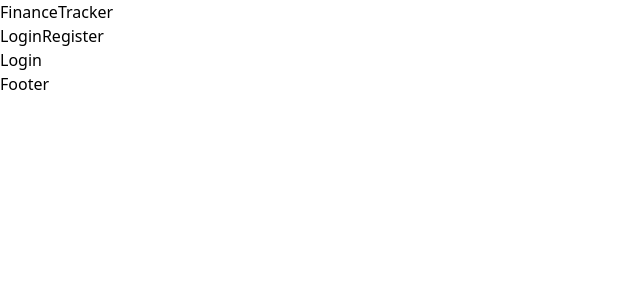
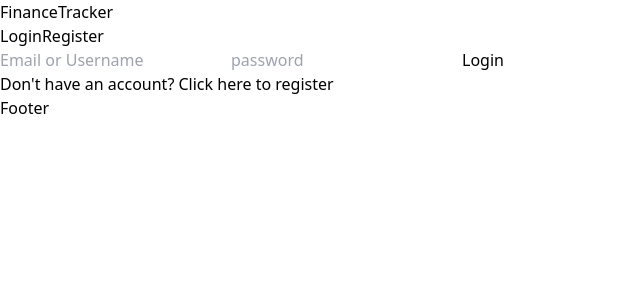
Before and after one commit to lzklein/finance-freak, a React (Vite) app in the folder client/: page /login in a window 1280 px wide. Shown: the top 300 px of the page, without its empty margins (0-640 px from the left). Built offline with nearby package versions, Linux system fonts and the light colour scheme.

Commit message:
basic login stuff

```diff
--- a/client/src/components/Login.jsx
+++ b/client/src/components/Login.jsx
@@ -1,8 +1,30 @@
-import React from 'react'
+import React, {useState} from 'react'
+import { useNavigate } from 'react-router-dom'
 
 const Login = () => {
+  const [username, setUsername] = useState("");
+  const [password, setPassword] = useState("");
+
+  const navigate = useNavigate();
+
+  const handleSubmit = (e) => {
+    const loginSubmission = {
+      username: username,
+      password: password
+    }
+
+    console.log(loginSubmission);
+  }
+
   return (
-    <div>Login</div>
+    <div>
+      <form onSubmit={handleSubmit}>
+        <input type="text" placeholder='Email or Username' value={username} onChange={(e)=>{setUsername(e.target.value)}}></input>
+        <input type="password" placeholder='password' value={password} onChange={(e)=>{setPassword(e.target.value)}}></input>
+        <button type="submit">Login</button>
+      </form>
+      <a onClick={() => navigate('/register')}>Don't have an account? Click here to register</a>
+    </div>
   )
 }
 
```
